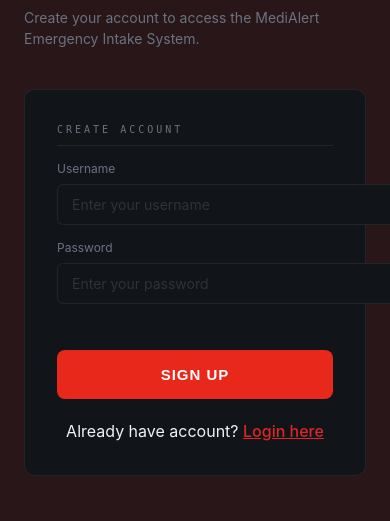
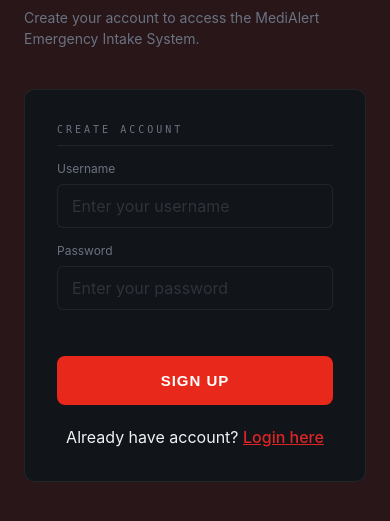
Before and after one commit to Ananya-Dwivedi/smart_emergency_response_system-MediAlert, a Flask app: page /signup in a window 390 px wide; the page is wider, and only the part inside the window is pictured. Shown: the part 193-714 px from the top of that part. Run offline with Flask 3, Linux system fonts and the light colour scheme; parts of the project's set-up code (start-up, migrations or seed data) failed here and were passed over.

Commit message:
Use media queries - wider inputs on desktop, 100% on mobile

```diff
--- a/static/style.css
+++ b/static/style.css
@@ -195,7 +195,7 @@ textarea {
   transition:
     border-color 0.2s,
     box-shadow 0.2s;
-  appearance: calc(2);
+  appearance: none;
   -webkit-appearance: none;
 }
 input::placeholder,
@@ -428,8 +428,21 @@ textarea {
   margin: 0 auto;
 }
 
+/* .login-card .field input {
+  width: 100%;
+} */
+
+/* DESKTOP - Make inputs wider */
 .login-card .field input {
-  width: 205%;
+  width: auto;
+}
+
+/* MOBILE - Make inputs fit perfectly */
+@media (max-width: 768px) {
+  .login-card .field input {
+    width: 100%;
+    font-size: 16px;
+  }
 }
 .login-card .signup {
   text-align: center;
```
